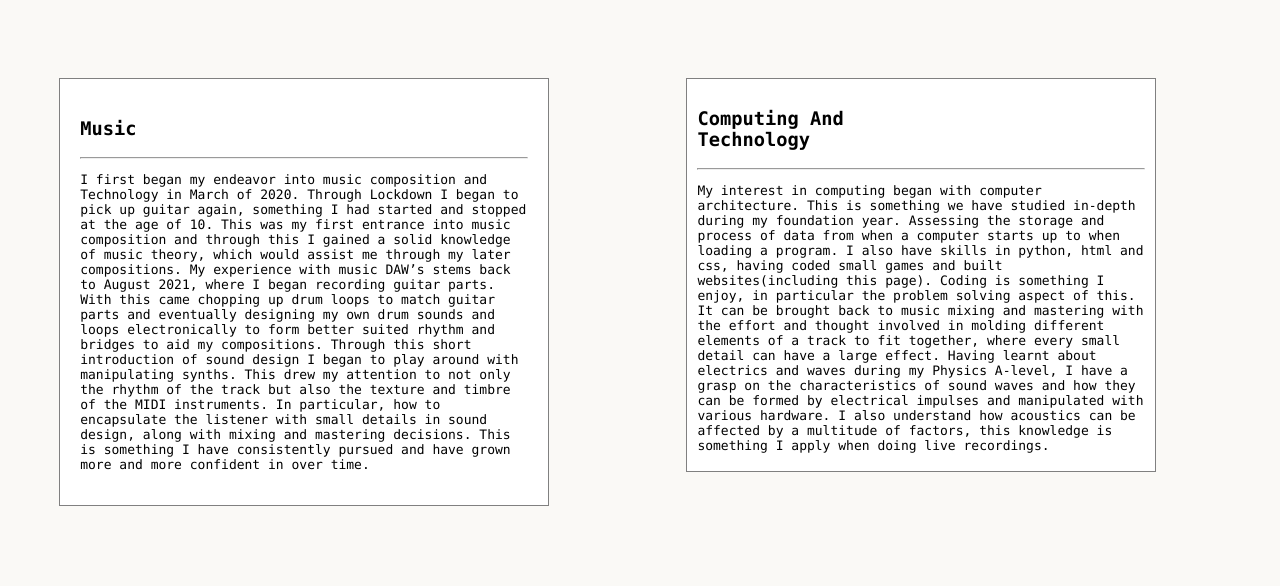
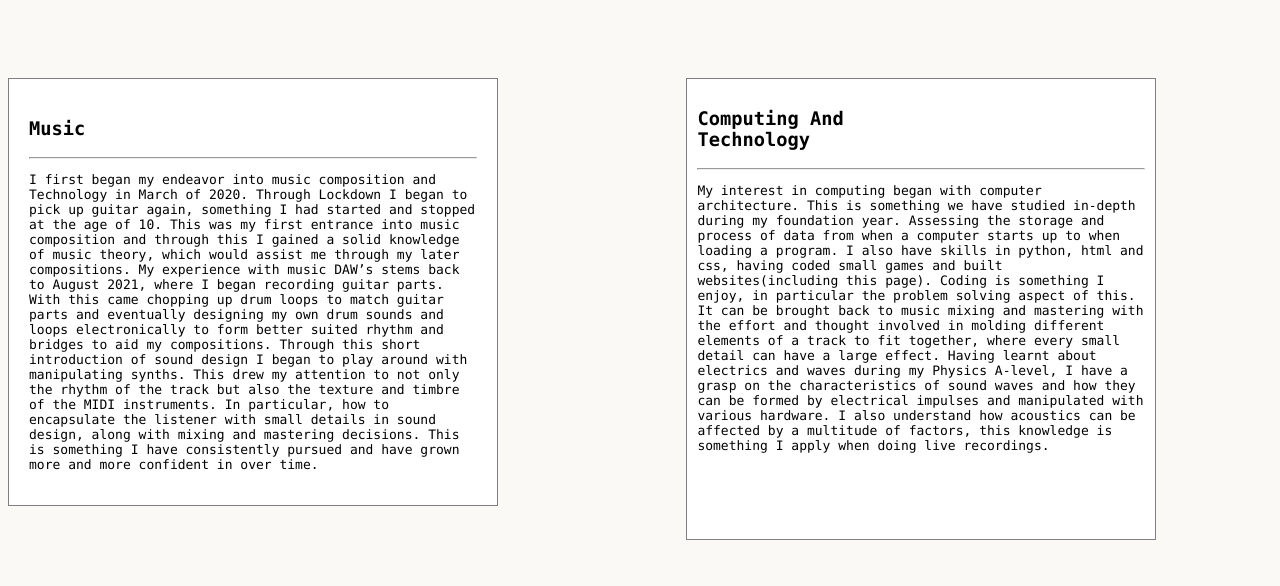
Before and after one commit to gmcbe/guymccabeportfolio, a plain HTML site: page index.html in a window 1280 px wide. Shown: the part 170-756 px from the top of the page. Drawn offline with Linux system fonts and the light colour scheme.

Commit message:
Update personal_gm.css

```diff
--- a/personal_gm.css
+++ b/personal_gm.css
@@ -56,10 +56,11 @@ position:absolute;
 float:right;
 margin-left:53%;
 width:35%;
-height:46.5%;
+height:55%;
 border:solid grey 1px;
 padding:10px;
 margin-top:240px;
+
 
 
 }
@@ -71,6 +72,7 @@ margin-top:240px;
   margin-right:60%;
   padding: 20px;
   width:35%;
+  height:55%
   margin-left:4%;
   background-color:white;
 
```
